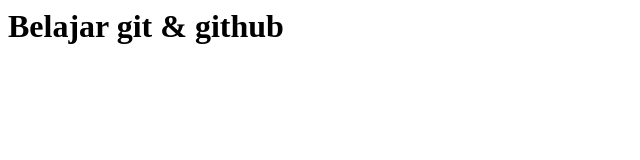
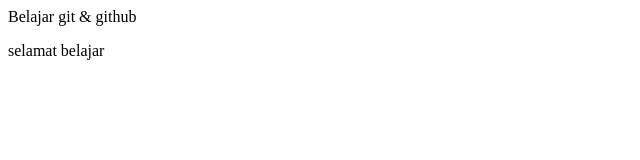
Before and after one commit to Syahril-codeera/dfkcloud, a plain HTML site: page index.html in a window 1280 px wide. Shown: the whole page, without its empty margins (0-640 px from the left). Drawn offline with Linux system fonts and the light colour scheme.

Commit message:
perubahan code pada index.html

```diff
--- a/index.html
+++ b/index.html
@@ -1,9 +1,10 @@
 <DOCTYPE html >
 <html>
   <head>
-    <title>web dfk</title>
+    <title>dfk radio</title>
   </head>
   <body>
-    <h1>Belajar git & github</h1>
+    <h2></h2>Belajar git & github</h2>
+    <p>selamat belajar</p>
   </body>
 </html>
```
